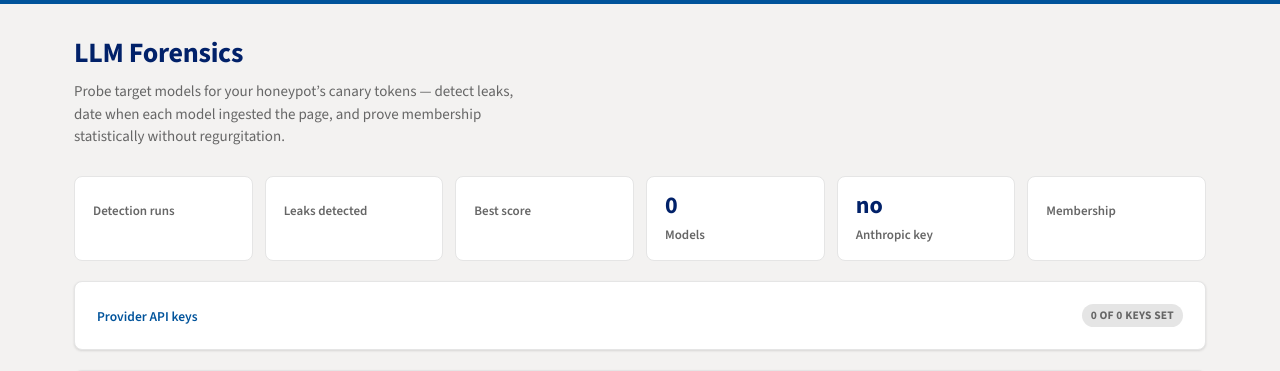
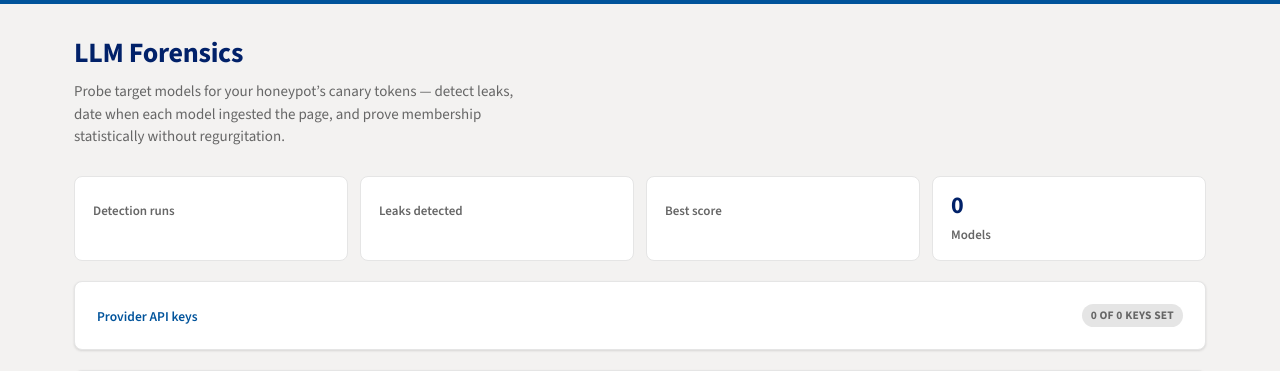
Before and after one commit to rafbacq/ai-bot-defender, a Flask app: template app/templates/forensics.html in a window 1280 px wide. Shown: the part 60-431 px from the top of the page. Run offline with Flask 3, Linux system fonts and the light colour scheme; the template is opened without the code that fills it, so the values that code supplies are empty; some libraries are stand-ins or nearby versions.

Commit message:
cleaned up remenants of past work on LLM forensics

```diff
--- a/app/templates/forensics.html
+++ b/app/templates/forensics.html
@@ -64,14 +64,12 @@
 {% include '_background_job.html' %}
 
 <!-- KPIs -->
-<div class="grid grid-cols-2 md:grid-cols-3 lg:grid-cols-6 gap-3 mb-5">
+<div class="grid grid-cols-2 md:grid-cols-4 gap-3 mb-5">
     {% set metrics = [
         ('Detection runs', runs_summary.total_runs),
         ('Leaks detected', runs_summary.matches_found),
         ('Best score', runs_summary.best_score),
         ('Models', models_pool|length),
-        ('Anthropic key', 'yes' if prov_providers.anthropic else 'no'),
-        ('Membership', prov_providers.membership_backend),
     ] %}
     {% for label, value in metrics %}
     <div class="stat">
```
